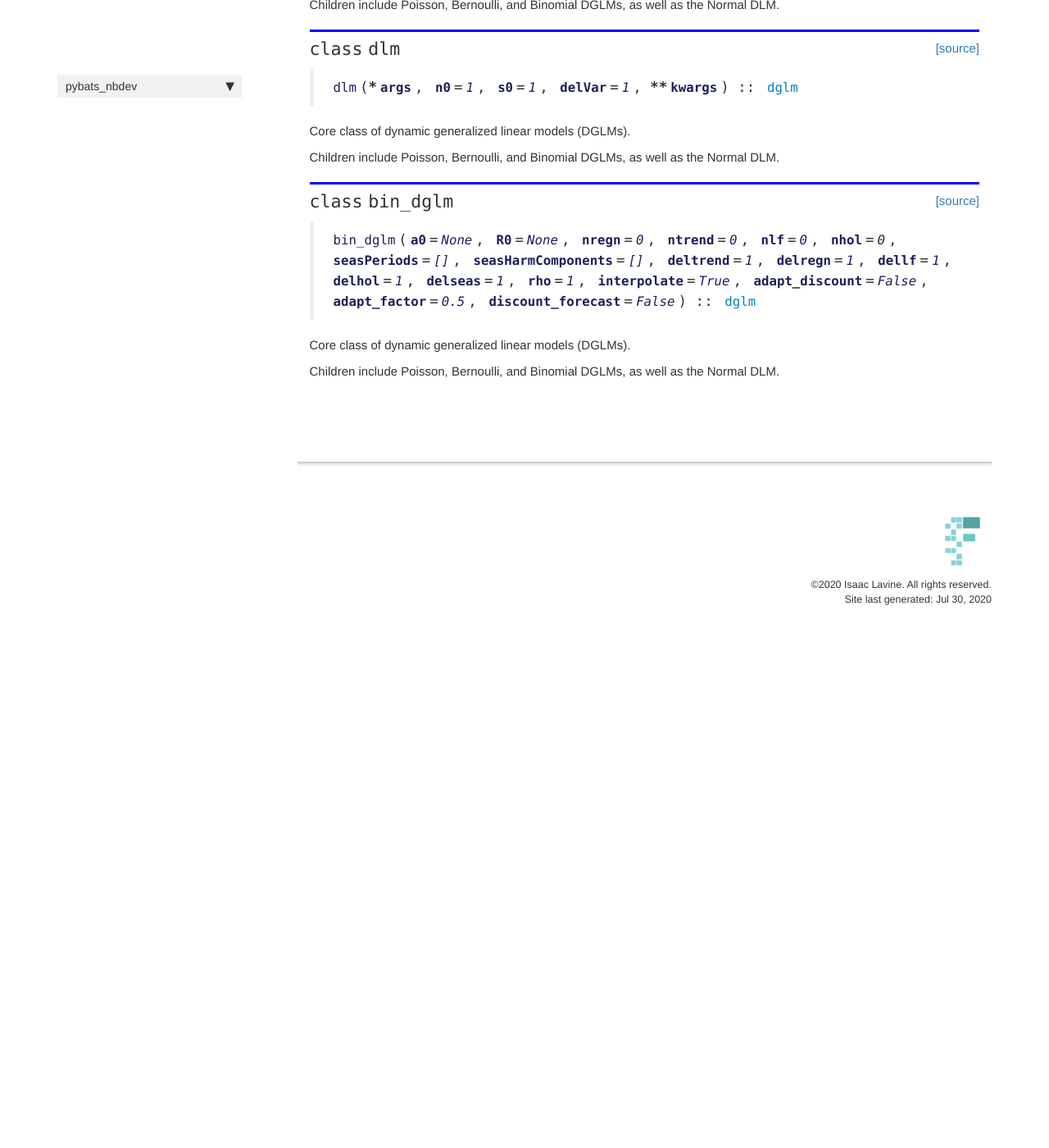
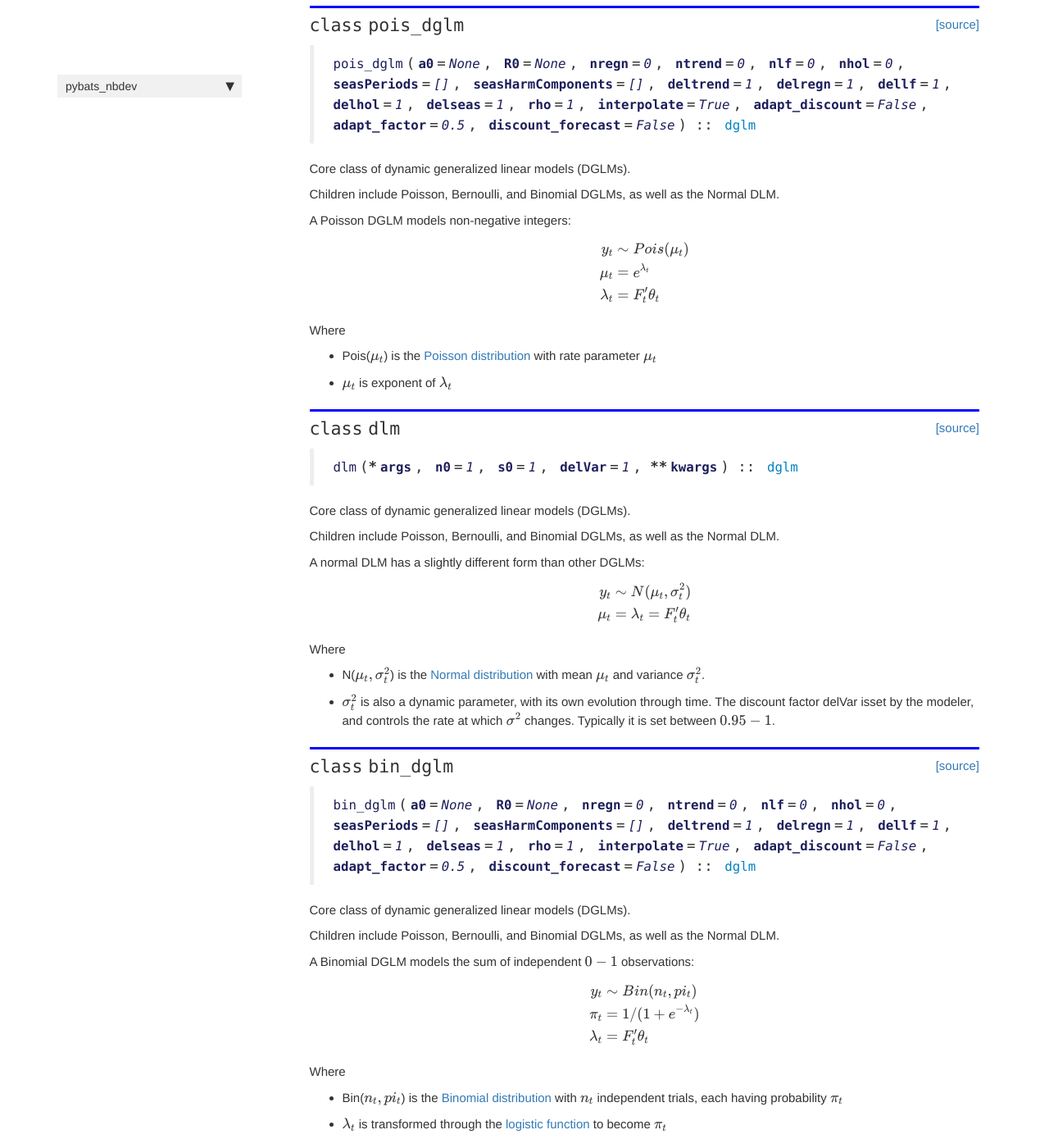
Before and after one commit to lavinei/pybats_nbdev, a Jekyll site: the page built from docs/dglm.html, in a window 1280 px wide and 1400 px high, scrolled down 3562 px. Shown: the whole window at 82% size. Built offline with Jekyll 4.4.1, drawn with Linux system fonts in a browser that asks for light colours; nearby versions of some CDN libraries; comment, search, counter and statistics services are not loaded; before the commit the page ends 4353 px from its top, so only the background shows below that; some of the changed text lies outside the part shown.

Commit message:
adding new links

```diff
--- a/docs/dglm.html
+++ b/docs/dglm.html
@@ -29,7 +29,7 @@
 
 <div class="cell border-box-sizing text_cell rendered"><div class="inner_cell">
 <div class="text_cell_render border-box-sizing rendered_html">
-<p>The PyBATS library supports many types of DGLMs - Poisson, Bernoulli, Normal (a DLM), and Binomial. These models are based upon <em>Bayesian Forecasting and Dynamic Models</em>, by West and Harrison (1997).</p>
+<p>The PyBATS library supports many types of DGLMs - Poisson, Bernoulli, Normal (a DLM), and Binomial. These models are based upon <a href="http://www2.stat.duke.edu/~mw/West&amp;HarrisonBook/"><em>Bayesian Forecasting and Dynamic Models</em></a>, by West and Harrison (1997).</p>
 <p>A Dynamic Generalized Linear Model is defined by:</p>
 <ul>
 <li>The exponential family of the observations Y: Normal, Poisson, Bernoulli, or Binomial</li>
@@ -404,6 +404,24 @@
 </div>
     {% endraw %}
 
+<div class="cell border-box-sizing text_cell rendered"><div class="inner_cell">
+<div class="text_cell_render border-box-sizing rendered_html">
+<p>A Bernoulli DGLM models $0-1$ observations:</p>
+$$
+\begin{aligned}
+y_t &amp;\sim Bern(\pi_t) \\
+\pi_t &amp;= 1/(1 + e^{-\lambda_t}) \\
+\lambda_{t} &amp;= F_{t}' \theta_{t}
+\end{aligned}
+$$<p>Where</p>
+<ul>
+<li>Bern($\pi_t$) is the <a href="https://en.wikipedia.org/wiki/Bernoulli_distribution">Bernoulli distribution</a> with probability $\pi_t$</li>
+<li>$\lambda_t$ is transformed through the <a href="https://en.wikipedia.org/wiki/Logistic_function">logistic function</a> to become $\pi_t$</li>
+</ul>
+
+</div>
+</div>
+</div>
     {% raw %}
 
 <div class="cell border-box-sizing code_cell rendered">
@@ -437,6 +455,24 @@
 </div>
     {% endraw %}
 
+<div class="cell border-box-sizing text_cell rendered"><div class="inner_cell">
+<div class="text_cell_render border-box-sizing rendered_html">
+<p>A Poisson DGLM models non-negative integers:</p>
+$$
+\begin{aligned}
+y_t &amp;\sim Pois(\mu_t) \\
+\mu_t &amp;= e^{\lambda_t} \\
+\lambda_{t} &amp;= F_{t}' \theta_{t}
+\end{aligned}
+$$<p>Where</p>
+<ul>
+<li>Pois($\mu_t$) is the <a href="https://en.wikipedia.org/wiki/Poisson_distribution">Poisson distribution</a> with rate parameter $\mu_t$</li>
+<li>$\mu_t$ is exponent of $\lambda_t$</li>
+</ul>
+
+</div>
+</div>
+</div>
     {% raw %}
 
 <div class="cell border-box-sizing code_cell rendered">
@@ -470,6 +506,23 @@
 </div>
     {% endraw %}
 
+<div class="cell border-box-sizing text_cell rendered"><div class="inner_cell">
+<div class="text_cell_render border-box-sizing rendered_html">
+<p>A normal DLM has a slightly different form than other DGLMs:</p>
+$$
+\begin{aligned}
+y_t &amp;\sim N(\mu_t, \sigma^2_t) \\
+\mu_t &amp;= \lambda_{t} = F_{t}' \theta_{t}
+\end{aligned}
+$$<p>Where</p>
+<ul>
+<li>N($\mu_t, \sigma^2_t$) is the <a href="https://en.wikipedia.org/wiki/normal_distribution">Normal distribution</a> with mean $\mu_t$ and variance $\sigma^2_t$.</li>
+<li>$\sigma^2_t$ is also a dynamic parameter, with its own evolution through time. The discount factor delVar isset by the modeler, and controls the rate at which $\sigma^2$ changes. Typically it is set between $0.95-1$.  </li>
+</ul>
+
+</div>
+</div>
+</div>
     {% raw %}
 
 <div class="cell border-box-sizing code_cell rendered">
@@ -503,4 +556,22 @@
 </div>
     {% endraw %}
 
+<div class="cell border-box-sizing text_cell rendered"><div class="inner_cell">
+<div class="text_cell_render border-box-sizing rendered_html">
+<p>A Binomial DGLM models the sum of independent $0-1$ observations:</p>
+$$
+\begin{aligned}
+y_t &amp;\sim Bin(n_t, pi_t) \\
+\pi_t &amp;= 1/(1 + e^{-\lambda_t}) \\
+\lambda_{t} &amp;= F_{t}' \theta_{t}
+\end{aligned}
+$$<p>Where</p>
+<ul>
+<li>Bin($n_t, pi_t$) is the <a href="https://en.wikipedia.org/wiki/Binomial_distribution">Binomial distribution</a> with $n_t$ independent trials, each having probability $\pi_t$</li>
+<li>$\lambda_t$ is transformed through the <a href="https://en.wikipedia.org/wiki/Logistic_function">logistic function</a> to become $\pi_t$</li>
+</ul>
+
 </div>
+</div>
+</div>
+</div>
```
Also changed, not shown: 1 other file.
